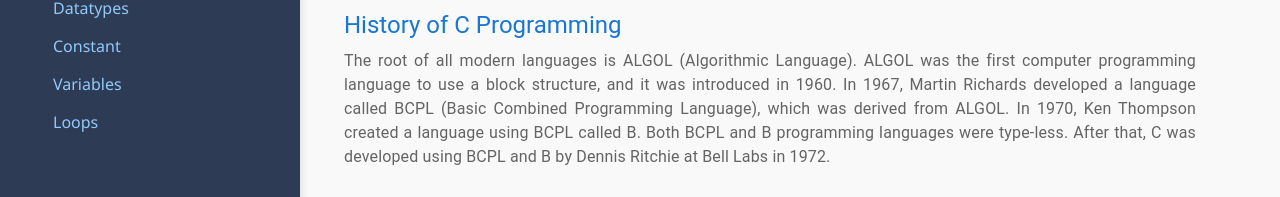
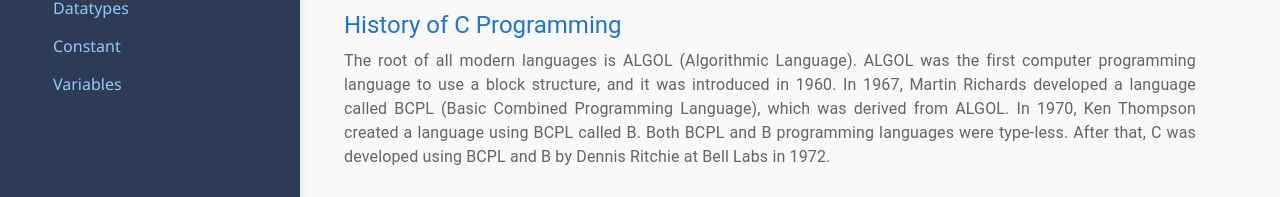
Before and after one commit to vishalamc/myreact, a React (Create React App) app: page /home/introduction in a window 1280 px wide. Shown: the part 291-488 px from the top of the page. Built offline with nearby package versions, Linux system fonts and the light colour scheme.

Commit message:
Update Home.js

```diff
--- a/src/pages/Home.js
+++ b/src/pages/Home.js
@@ -43,7 +43,7 @@ const Home = () => {
             <li><Link to="datatypes">Datatypes</Link></li>
             <li><Link to="constant">Constant</Link></li>
             <li><Link to="variables">Variables</Link></li>
-            <li><Link to="loops">Loops</Link></li>
+
           </ul>
         </List>
       </div>
```
